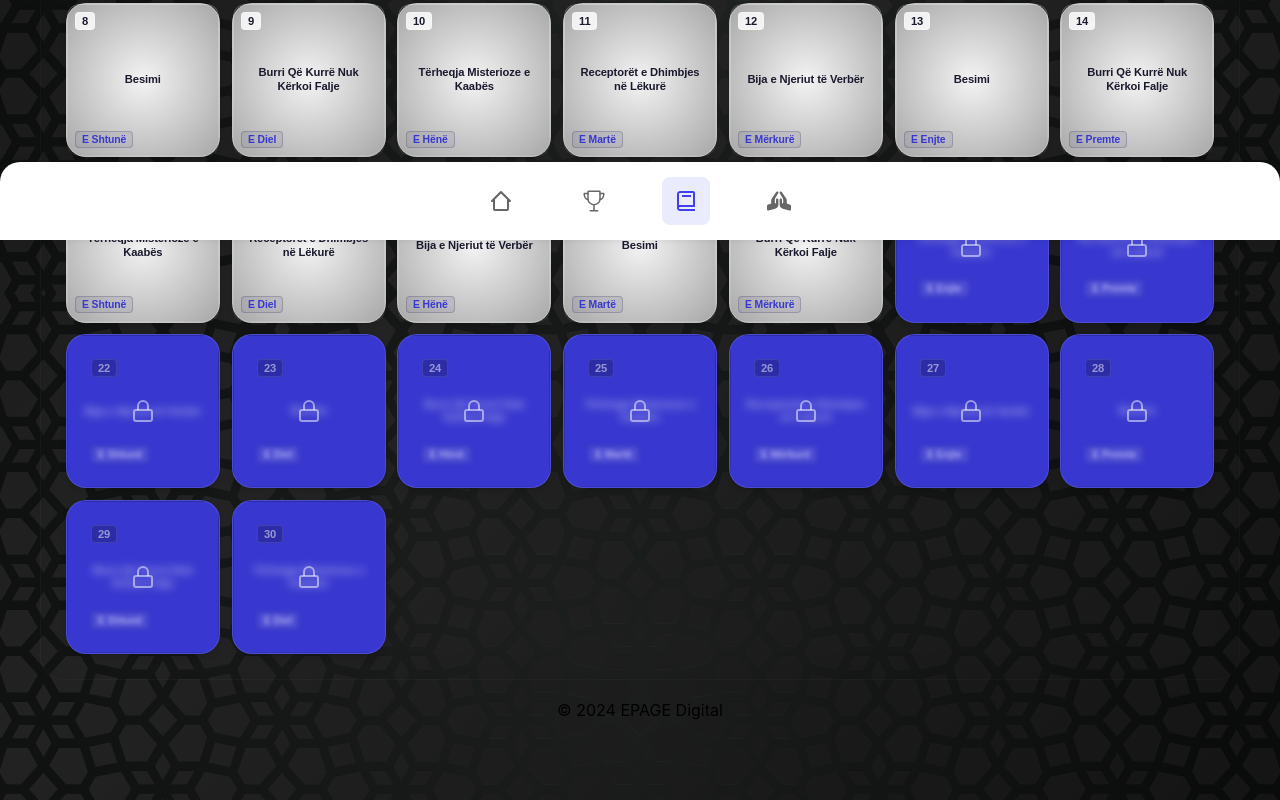
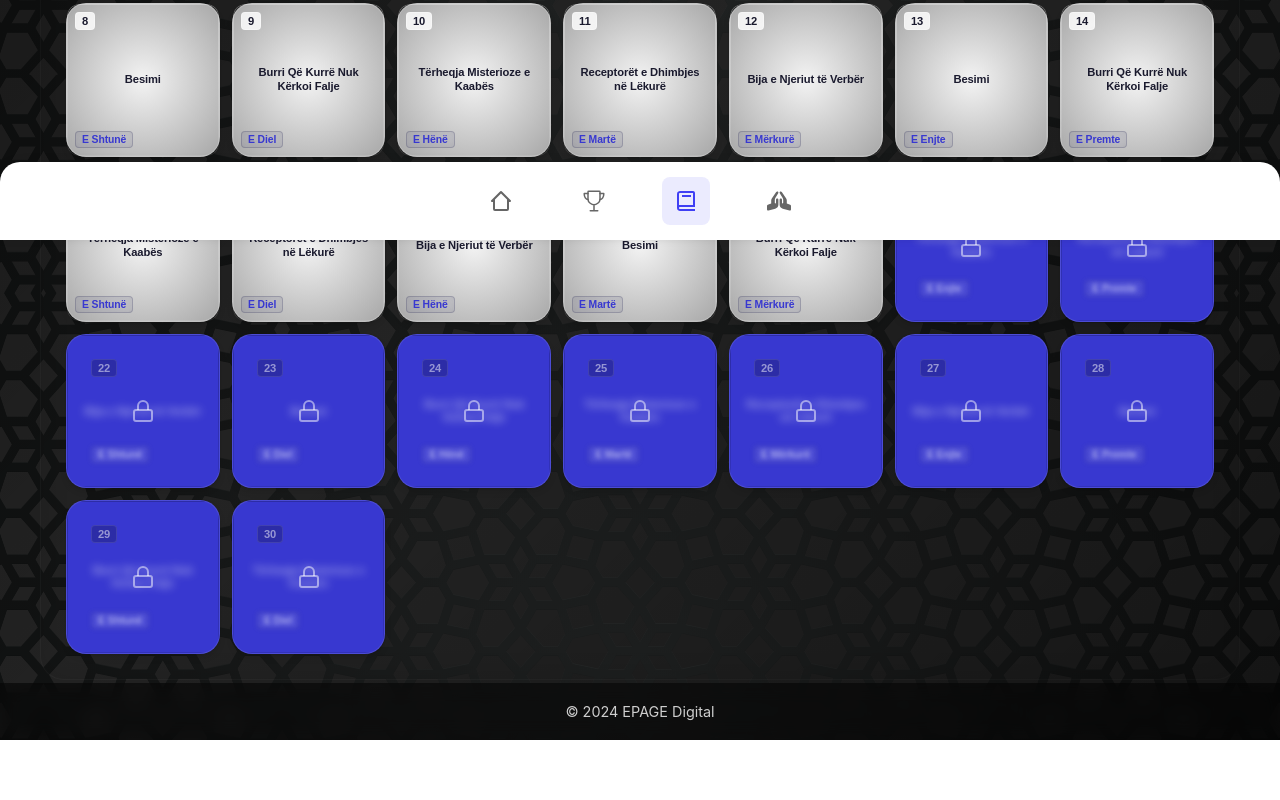
Before and after one commit to jahjanur/hana.epage.digital, a React (Create React App) app: page /book-v in a window 1280 px wide. Shown: the part 560-1360 px from the top of the page. After the commit the page ends 1300 px from the top, so only its background shows below. Built offline with nearby package versions, Linux system fonts and the light colour scheme; a web font is replaced by a local one.

Commit message:
Pushing one last time

```diff
--- a/src/components/Footer.css
+++ b/src/components/Footer.css
@@ -47,3 +47,28 @@
     width: 160px;
   }
 }
+
+.footer-epage {
+  position: fixed;
+  bottom: 0;
+  left: 0;
+  right: 0;
+  background: rgba(0, 0, 0, 0.5);
+  backdrop-filter: blur(10px);
+  -webkit-backdrop-filter: blur(10px);
+  padding: 15px;
+  text-align: center;
+  z-index: 100;
+}
+
+.footer-epage p {
+  color: white;
+  margin: 0;
+  font-size: 0.9rem;
+  opacity: 0.8;
+}
+
+/* Add padding to the bottom of the content to prevent footer overlap */
+.goals-container {
+  padding-bottom: 60px;
+}
--- a/src/components/Footer.tsx
+++ b/src/components/Footer.tsx
@@ -1,4 +1,5 @@
 import React from 'react';
+import './Footer.css';
 
 const Footer: React.FC = () => {
   return (
```
